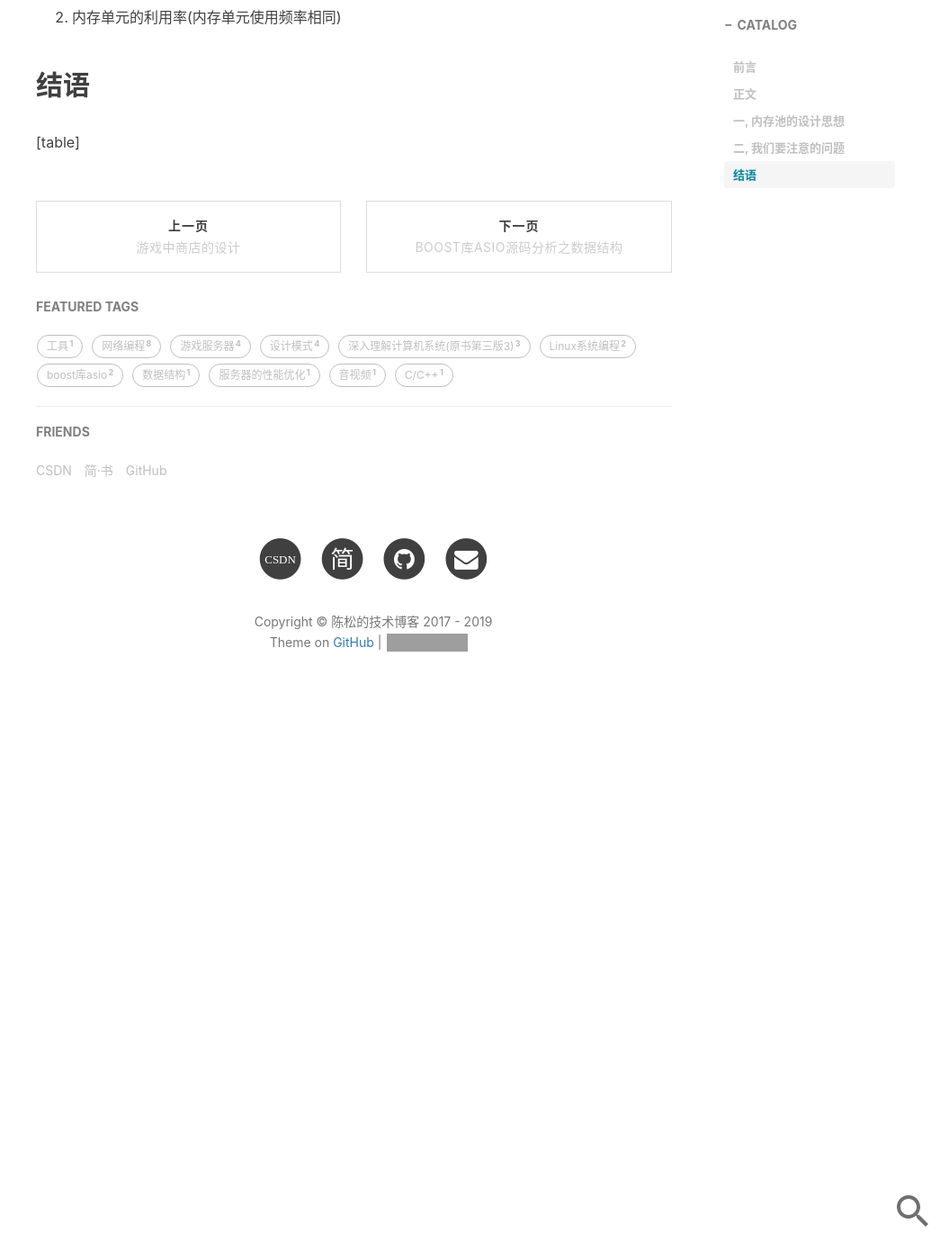
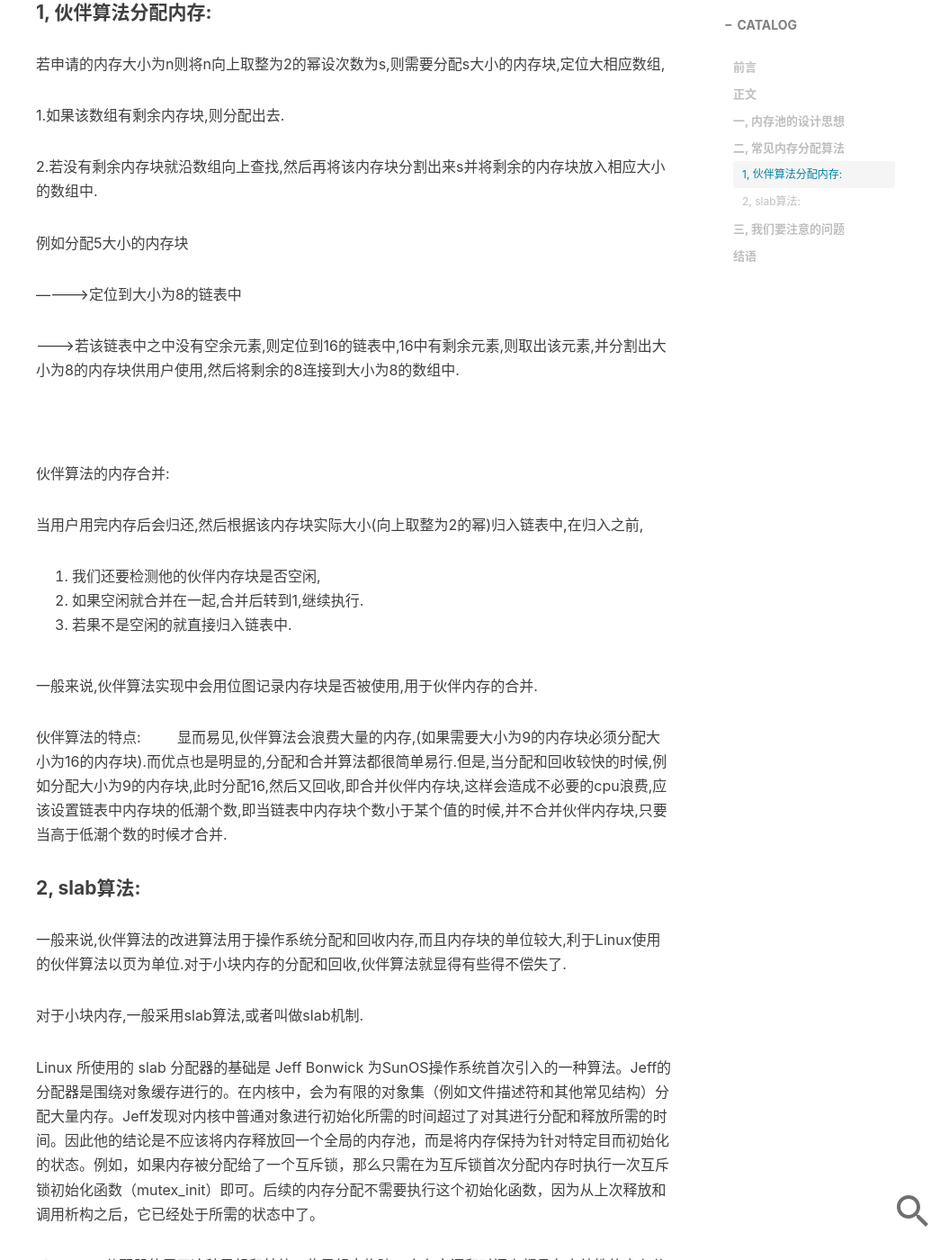
Before and after one commit to chensongpoixs/chensongpoixs.github.io, a Jekyll site: the page built from _posts/2019-01-11-内存池的设计.md, in a window 1280 px wide and 1400 px high, scrolled down 2388 px. Shown: the whole window at 90% size, without its empty margins (225-1280 px from the left). Built offline with Jekyll 4.4.1, drawn with Linux system fonts in a browser that asks for light colours; nearby versions of some CDN libraries; comment, search, counter and statistics services are not loaded; before the commit the page ends 3206 px from its top, so only the background shows below that; some of the changed text lies outside the part shown; grey boxes are pictures that could not be loaded.

Commit message:
[内存分配-----伙伴算法和slab算法]

```diff
--- a/_posts/2019-01-11-内存池的设计.md
+++ b/_posts/2019-01-11-内存池的设计.md
@@ -40,7 +40,77 @@ tags:
 
 ![](https://github.com/chensongpoixs/chensongpoixs.github.io/blob/master/img/2019-01-11/mem_pool_struct.png?raw=true)
 
-### 二, 我们要注意的问题
+
+### 二, 常见内存分配算法
+
+#### 1, 伙伴算法分配内存:
+
+若申请的内存大小为n则将n向上取整为2的幂设次数为s,则需要分配s大小的内存块,定位大相应数组,
+
+1.如果该数组有剩余内存块,则分配出去.
+
+2.若没有剩余内存块就沿数组向上查找,然后再将该内存块分割出来s并将剩余的内存块放入相应大小的数组中.
+
+例如分配5大小的内存块
+
+----------->定位到大小为8的链表中
+
+-------->若该链表中之中没有空余元素,则定位到16的链表中,16中有剩余元素,则取出该元素,并分割出大小为8的内存块供用户使用,然后将剩余的8连接到大小为8的数组中.
+
+
+
+伙伴算法的内存合并:
+
+当用户用完内存后会归还,然后根据该内存块实际大小(向上取整为2的幂)归入链表中,在归入之前,
+
+1. 我们还要检测他的伙伴内存块是否空闲,
+2. 如果空闲就合并在一起,合并后转到1,继续执行.
+3. 若果不是空闲的就直接归入链表中.
+
+
+一般来说,伙伴算法实现中会用位图记录内存块是否被使用,用于伙伴内存的合并.
+
+伙伴算法的特点:
+        显而易见,伙伴算法会浪费大量的内存,(如果需要大小为9的内存块必须分配大小为16的内存块).而优点也是明显的,分配和合并算法都很简单易行.但是,当分配和回收较快的时候,例如分配大小为9的内存块,此时分配16,然后又回收,即合并伙伴内存块,这样会造成不必要的cpu浪费,应该设置链表中内存块的低潮个数,即当链表中内存块个数小于某个值的时候,并不合并伙伴内存块,只要当高于低潮个数的时候才合并.
+
+
+#### 2, slab算法:
+
+一般来说,伙伴算法的改进算法用于操作系统分配和回收内存,而且内存块的单位较大,利于Linux使用的伙伴算法以页为单位.对于小块内存的分配和回收,伙伴算法就显得有些得不偿失了.
+
+对于小块内存,一般采用slab算法,或者叫做slab机制.
+
+Linux 所使用的 slab 分配器的基础是 Jeff Bonwick 为SunOS操作系统首次引入的一种算法。Jeff的分配器是围绕对象缓存进行的。在内核中，会为有限的对象集（例如文件描述符和其他常见结构）分配大量内存。Jeff发现对内核中普通对象进行初始化所需的时间超过了对其进行分配和释放所需的时间。因此他的结论是不应该将内存释放回一个全局的内存池，而是将内存保持为针对特定目而初始化的状态。例如，如果内存被分配给了一个互斥锁，那么只需在为互斥锁首次分配内存时执行一次互斥锁初始化函数（mutex_init）即可。后续的内存分配不需要执行这个初始化函数，因为从上次释放和调用析构之后，它已经处于所需的状态中了。
+
+Linux slab分配器使用了这种思想和其他一些思想来构建一个在空间和时间上都具有高效性的内存分配器。
+
+
+![](https://github.com/chensongpoixs/chensongpoixs.github.io/blob/master/img/2019-01-11/mem_slabs.png?raw=true)
+
+
+
+图中给出了 slab结构的高层组织结构。在最高层是 cache_chain，这是一个 slab 缓存的链接列表。这对于 best-fit算法非常有用，可以用来查找最适合所需要的分配大小的缓存（遍历列表）。cache_chain 的每个元素都是一个 kmem_cache 结构的引用（称为一个 cache）。它定义了一个要管理的给定大小的对象池。
+
+
+
+每个缓存都包含了一个 slabs 列表，这是一段连续的内存块（通常都是页面）。存在3 种 slab：
+
+slabs_full:完全分配的slab
+
+slabs_partial:部分分配的slab
+
+slabs_empty:空slab，或者没有对象被分配
+
+slab 列表中的每个slab都是一个连续的内存块（一个或多个连续页），它们被划分成一个个对象。这些对象是从特定缓存中进行分配和释放的基本元素。注意 slab 是 slab分配器进行操作的最小分配单位，因此如果需要对 slab 进行扩展，这也就是所扩展的最小值。通常来说，每个 slab 被分配为多个对象。
+
+由于对象是从 slab 中进行分配和释放的，因此单个 slab 可以在 slab列表之间进行移动。例如，当一个 slab中的所有对象都被使用完时，就从slabs_partial 列表中移动到 slabs_full 列表中。当一个 slab完全被分配并且有对象被释放后，就从 slabs_full 列表中移动到slabs_partial 列表中。当所有对象都被释放之后，就从 slabs_partial 列表移动到 slabs_empty 列表中。
+
+slab背后的动机
+
+与传统的内存管理模式相比，slab缓存分配器提供了很多优点。首先，内核通常依赖于对小对象的分配，它们会在系统生命周期内进行无数次分配。slab缓存分配器通过对类似大小的对象进行缓存而提供这种功能，从而避免了常见的碎片问题。slab分配器还支持通用对象的初始化，从而避免了为同一目而对一个对象重复进行初始化。最后，slab分配器还可以支持硬件缓存对齐和着色，这允许不同缓存中的对象占用相同的缓存行，从而提高缓存的利用率并获得更好的性能。
+
+
+### 三, 我们要注意的问题
 
 1. 需要内存大于内存池中内存单元的处理
 2. 内存单元的利用率(内存单元使用频率相同)
@@ -48,5 +118,3 @@ tags:
 
 
 ## 结语
-
-[table]
```
Also changed, not shown: img/2019-01-11/mem_slabs.png (added).
